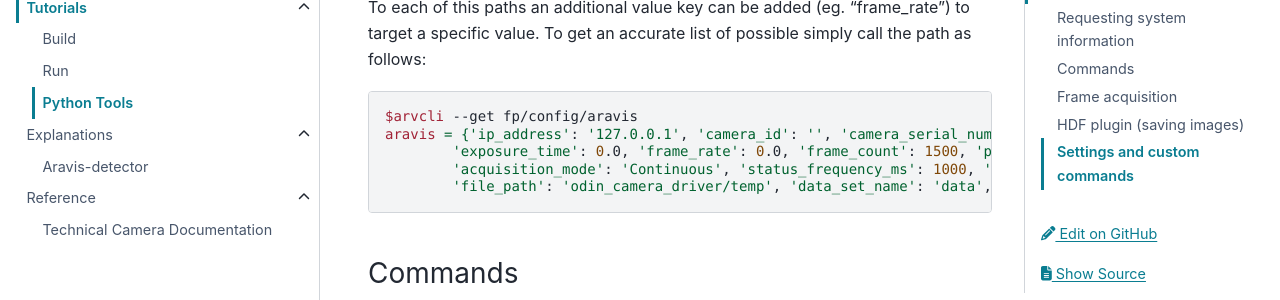
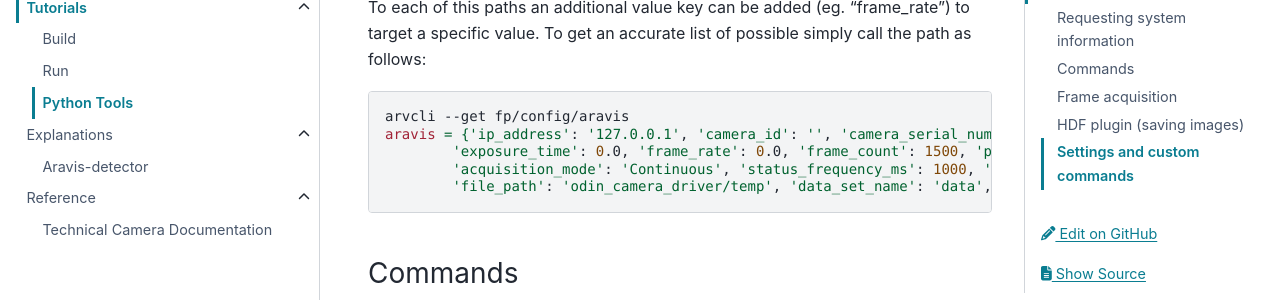
Before and after one commit to Observatory-Sciences/aravis-detector, a Sphinx documentation site: the page built from docs/user/tutorials/tools.md, in a window 1280 px wide and 900 px high, scrolled down 3502 px. Shown: the part 152-452 px from the top of the window. Built offline with Sphinx 7.4.7 and the PyData theme 0.15.4, drawn with Linux system fonts in a browser that asks for light colours.

````diff
--- a/docs/user/tutorials/tools.md
+++ b/docs/user/tutorials/tools.md
@@ -159,7 +159,7 @@ aravis  / status
 To each of this paths an additional value key can be added (eg. "frame_rate") to target a specific value. To get an accurate list of possible simply call the path as follows:
 
 ```shell
-$arvcli --get fp/config/aravis
+arvcli --get fp/config/aravis
 aravis = {'ip_address': '127.0.0.1', 'camera_id': '', 'camera_serial_number': '', 'camera_model': '',
         'exposure_time': 0.0, 'frame_rate': 0.0, 'frame_count': 1500, 'pixel_format': 'Mono8',
         'acquisition_mode': 'Continuous', 'status_frequency_ms': 1000, 'empty_buffers': 50,
````
